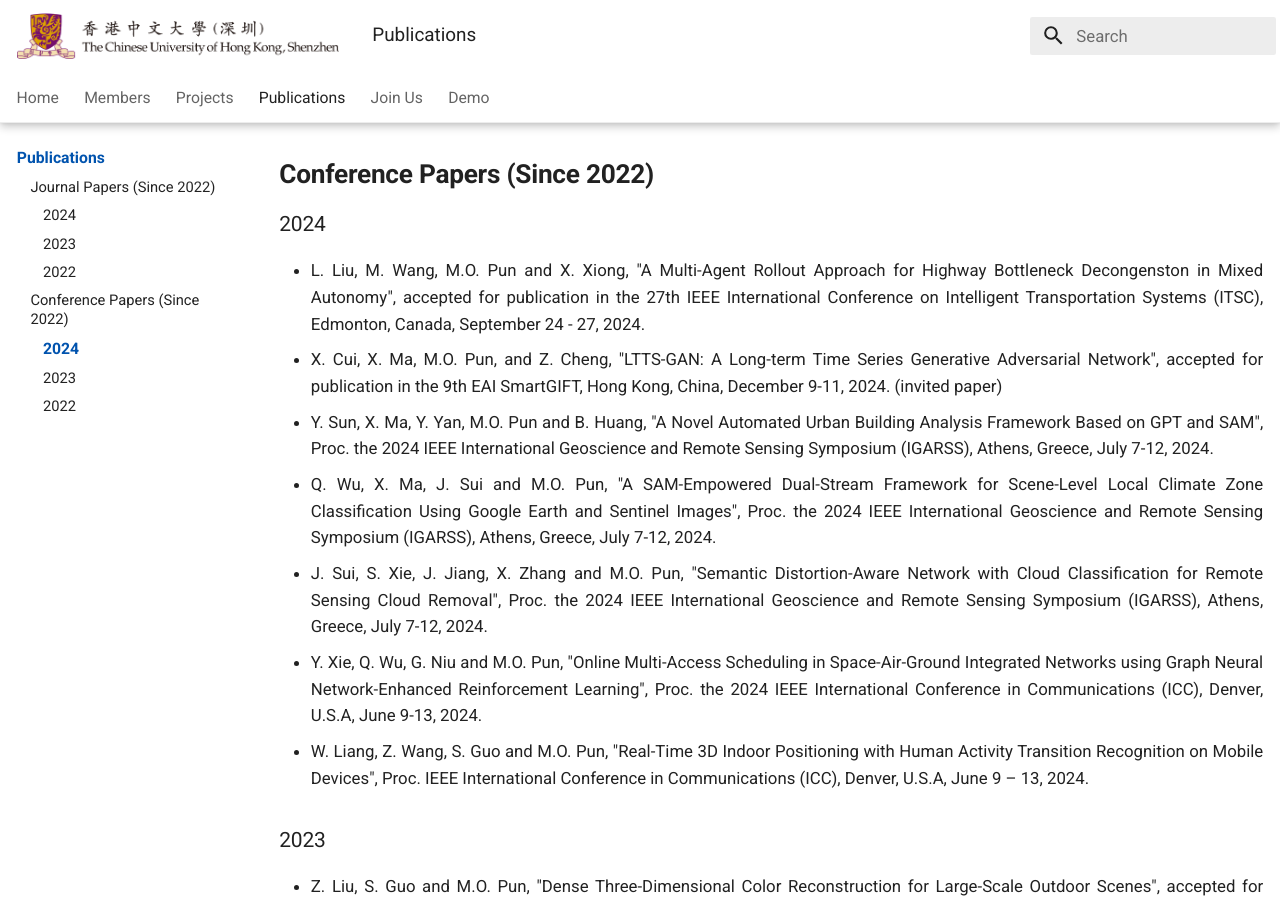
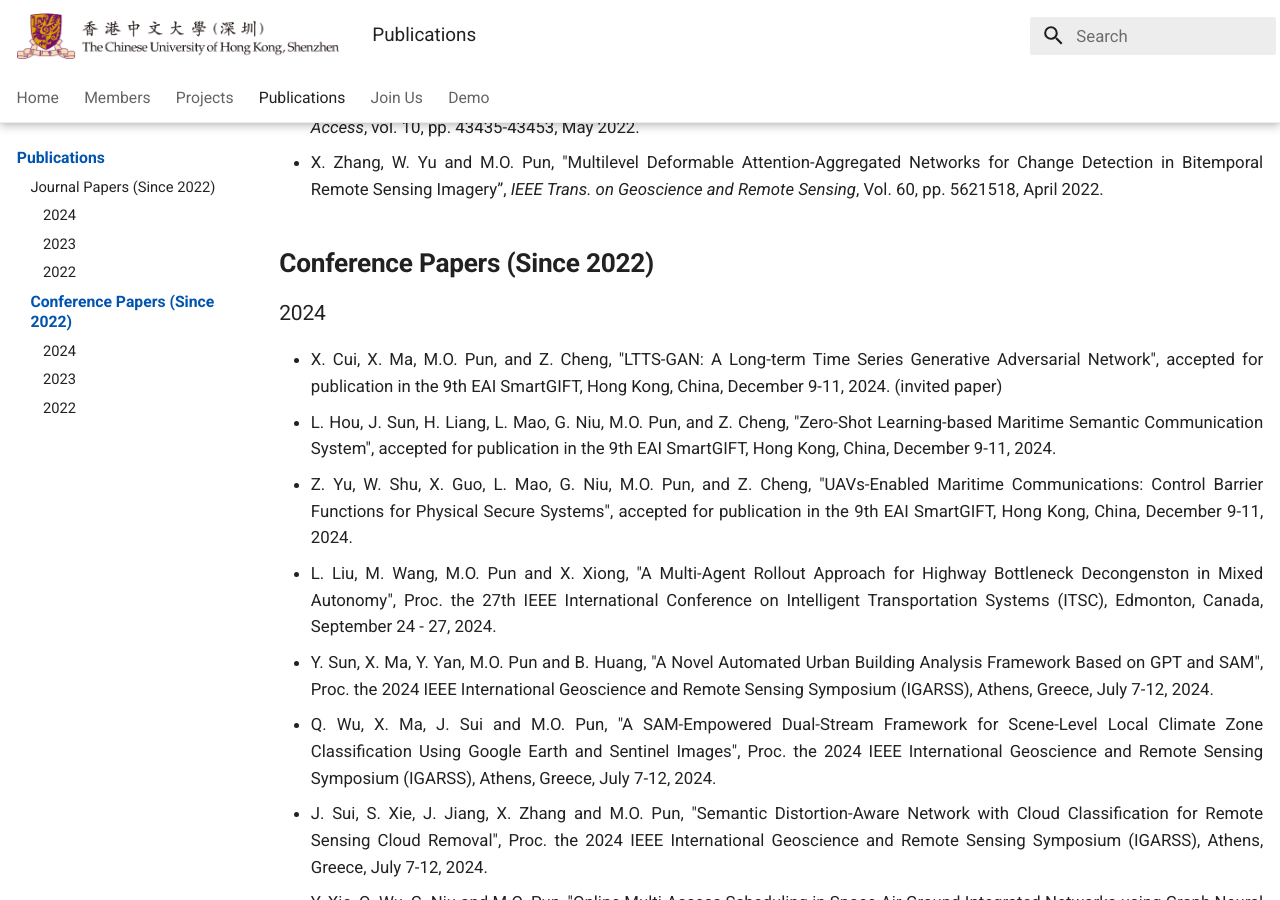
Before and after one commit to Traffic-Alpha/Sensing-Communication4Smart-City, an MkDocs documentation site: the page built from docs/pubs.md, in a window 1280 px wide and 900 px high, scrolled down 2200 px. Built offline with MkDocs 1.6.1 and Material for MkDocs 9.7.7, drawn with Linux system fonts in a browser that asks for light colours; some of the changed text lies outside the part shown.

```diff
--- a/docs/pubs.md
+++ b/docs/pubs.md
@@ -1,6 +1,7 @@
 ## **Journal Papers (Since 2022)**
 ### 2024
-- X. Ma, X. Ding, X. Zhang, M.O. Pun, and S. Ma, ``Frequency Decomposition-Driven Unsupervised Domain Adaptation for Remote Sensing Image Semantic Segmentation", accepted for publication in *IEEE Trans. on Geoscience and Remote Sensing*, Oct. 2024. [[Paper Link]](https://ieeexplore.ieee.org/document/10721444)
+- X. Ma, X. Xu, X. Zhang and M.O. Pun, "ASMFNet: Swin Transformer-based Adjacent-Scale Multimodal Fusion Network for Semantic Segmentation of Remote Sensing Data", accepted for publication in *IEEE Journal of Selected Topics in Applied Earth Observations and Remote Sensing*, Oct. 2024.
+- X. Ma, X. Ding, X. Zhang, M.O. Pun, and S. Ma, "Frequency Decomposition-Driven Unsupervised Domain Adaptation for Remote Sensing Image Semantic Segmentation", accepted for publication in *IEEE Trans. on Geoscience and Remote Sensing*, Oct. 2024. [[Paper Link]](https://ieeexplore.ieee.org/document/10721444)
 - M. Wang, Y. Chen, Y. Kan, C. Xu, M. Lepech, M.O. Pun and X. Xiong,  "Traffic Signal Cycle Control with Centralized Critic and Decentralized Actors under Varying Intervention Frequencies",  accepted for publication in *IEEE Trans. on Intelligent Transportation Systems*, Aug. 2024. [[Paper Link]](https://ieeexplore.ieee.org/document/10696929)
 - M. Wang, X. Xiong, Y. Kan, C. Xu and M.O. Pun, "UniTSA: Universal Reinforcement Learning-based Traffic Signal Control Framework for V2X", *IEEE Trans. on Vehicular Technology*, vol. 73, no. 10, pp. 14354-14369, Oct. 2024. [[Paper Link]](https://ieeexplore.ieee.org/document/10535743)
 - X. Ma, Q. Wu, X. Zhao, X. Zhang, M.O. Pun and B. Huang, "SAM-Assisted Remote Sensing Imagery Semantic Segmentation with Object and Boundary Constraints", *IEEE Trans. on Geoscience and Remote Sensing*, vol. 62, pp. 1-16, August 2024.  [[Paper Link]](https://doi.org/10.1109/TGRS.2024.3443420)
@@ -38,8 +39,10 @@
 ## **Conference Papers (Since 2022)**
 
 ### 2024
-- L. Liu, M. Wang, M.O. Pun and X. Xiong, "A Multi-Agent Rollout Approach for Highway Bottleneck Decongenston in Mixed Autonomy", accepted for publication in the 27th IEEE International Conference on Intelligent Transportation Systems (ITSC), Edmonton, Canada, September 24 - 27, 2024.
 - X. Cui, X. Ma, M.O. Pun, and Z. Cheng, "LTTS-GAN: A Long-term Time Series Generative Adversarial Network", accepted for publication in the 9th EAI SmartGIFT, Hong Kong, China, December 9-11, 2024. (invited paper)
+- L. Hou, J. Sun, H. Liang, L. Mao, G. Niu, M.O. Pun, and Z. Cheng, "Zero-Shot Learning-based Maritime Semantic Communication System", accepted for publication in the 9th EAI SmartGIFT, Hong Kong, China, December 9-11, 2024.
+- Z. Yu, W. Shu, X. Guo, L. Mao, G. Niu, M.O. Pun, and Z. Cheng, "UAVs-Enabled Maritime Communications: Control Barrier Functions for Physical Secure Systems", accepted for publication in the 9th EAI SmartGIFT, Hong Kong, China, December 9-11, 2024.
+- L. Liu, M. Wang, M.O. Pun and X. Xiong, "A Multi-Agent Rollout Approach for Highway Bottleneck Decongenston in Mixed Autonomy", Proc. the 27th IEEE International Conference on Intelligent Transportation Systems (ITSC), Edmonton, Canada, September 24 - 27, 2024.
 - Y. Sun, X. Ma, Y. Yan, M.O. Pun and B. Huang, "A Novel Automated Urban Building Analysis Framework Based on GPT and SAM", Proc. the 2024 IEEE International Geoscience and Remote Sensing Symposium (IGARSS), Athens, Greece, July 7-12, 2024.
 - Q. Wu, X. Ma, J. Sui and M.O. Pun, "A SAM-Empowered Dual-Stream Framework for Scene-Level Local Climate Zone Classification Using Google Earth and Sentinel Images", Proc. the 2024 IEEE International Geoscience and Remote Sensing Symposium (IGARSS), Athens, Greece, July 7-12, 2024.
 - J. Sui,  S. Xie, J. Jiang, X. Zhang and M.O. Pun, "Semantic Distortion-Aware Network with Cloud Classification for Remote Sensing Cloud Removal", Proc. the 2024 IEEE International Geoscience and Remote Sensing Symposium (IGARSS), Athens, Greece, July 7-12, 2024.
```
Also changed, not shown: docs/index.md (+2 -1 lines).
